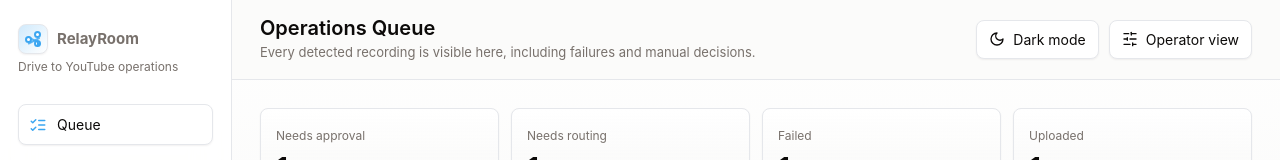
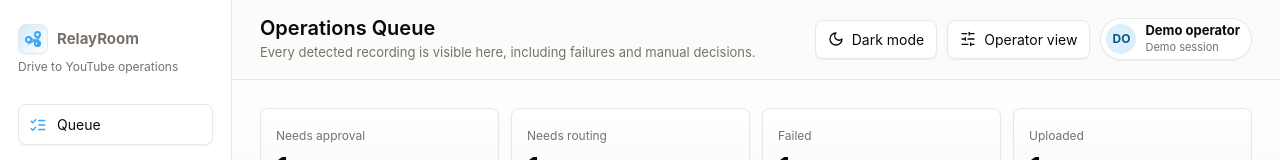
Before and after one commit to thedudeb/RelayRoom, a Next.js app: page /dashboard in a window 1280 px wide. Shown: the top 160 px of the page. Built offline with nearby package versions, Linux system fonts and the light colour scheme; no server answers; the database is empty.

Commit message:
Show signed-in account in app shell

```diff
--- a/app/dashboard/page.tsx
+++ b/app/dashboard/page.tsx
@@ -1,14 +1,19 @@
 import { AppShell } from "@/components/layout/AppShell";
 import { QueueDashboard } from "@/components/dashboard/QueueDashboard";
+import { getCurrentAccount } from "@/lib/auth/account";
 import { getQueueItemsForDemo } from "@/lib/data/repository";
 
 export default async function DashboardPage() {
-  const queueItems = await getQueueItemsForDemo();
+  const [account, queueItems] = await Promise.all([
+    getCurrentAccount(),
+    getQueueItemsForDemo()
+  ]);
 
   return (
     <AppShell
       title="Operations Queue"
       subtitle="Every detected recording is visible here, including failures and manual decisions."
+      account={account}
     >
       <QueueDashboard items={queueItems} />
     </AppShell>
--- a/app/globals.css
+++ b/app/globals.css
@@ -257,6 +257,65 @@ textarea {
   justify-content: flex-end;
 }
 
+.account-badge {
+  align-items: center;
+  background: color-mix(in srgb, var(--surface) 88%, transparent);
+  border: 1px solid var(--line);
+  border-radius: 999px;
+  box-shadow: var(--shadow-tight);
+  display: inline-flex;
+  gap: 9px;
+  min-height: 40px;
+  max-width: min(280px, 32vw);
+  padding: 4px 11px 4px 5px;
+}
+
+.account-badge img,
+.account-badge > span {
+  border-radius: 999px;
+  flex: 0 0 auto;
+  height: 30px;
+  width: 30px;
+}
+
+.account-badge img {
+  border: 1px solid var(--line);
+  object-fit: cover;
+}
+
+.account-badge > span {
+  align-items: center;
+  background: color-mix(in srgb, var(--blue) 18%, var(--surface));
+  color: var(--blue-ink);
+  display: inline-flex;
+  font-size: 12px;
+  font-weight: 750;
+  justify-content: center;
+}
+
+.account-badge div {
+  display: grid;
+  min-width: 0;
+}
+
+.account-badge strong,
+.account-badge small {
+  overflow: hidden;
+  text-overflow: ellipsis;
+  white-space: nowrap;
+}
+
+.account-badge strong {
+  font-size: 13px;
+  font-weight: 650;
+  line-height: 1.2;
+}
+
+.account-badge small {
+  color: var(--muted);
+  font-size: 11px;
+}
+
 .topbar h1 {
   font-size: 20px;
   font-weight: 560;
--- a/app/pipelines/page.tsx
+++ b/app/pipelines/page.tsx
@@ -1,10 +1,12 @@
 import { AppShell } from "@/components/layout/AppShell";
 import { RulePreview } from "@/components/pipelines/RulePreview";
+import { getCurrentAccount } from "@/lib/auth/account";
 import { getPipelinesForDemo, getQueueItemsForDemo } from "@/lib/data/repository";
 import type { QueueItem } from "@/lib/domain/types";
 
 export default async function PipelinesPage() {
-  const [pipelines, queueItems] = await Promise.all([
+  const [account, pipelines, queueItems] = await Promise.all([
+    getCurrentAccount(),
     getPipelinesForDemo(),
     getQueueItemsForDemo()
   ]);
@@ -13,6 +15,7 @@ export default async function PipelinesPage() {
     <AppShell
       title="Pipelines"
       subtitle="Configure watched Drive folders, destination channels, privacy, and routing rules."
+      account={account}
     >
       <div className="split">
         <section className="stack">
--- a/app/settings/page.tsx
+++ b/app/settings/page.tsx
@@ -1,10 +1,14 @@
 import { AppShell } from "@/components/layout/AppShell";
+import { getCurrentAccount } from "@/lib/auth/account";
 
-export default function SettingsPage() {
+export default async function SettingsPage() {
+  const account = await getCurrentAccount();
+
   return (
     <AppShell
       title="Settings"
       subtitle="Timezone, API access, and platform-owner account controls."
+      account={account}
     >
       <div className="split">
         <section className="panel">
--- a/components/layout/AppShell.tsx
+++ b/components/layout/AppShell.tsx
@@ -12,6 +12,12 @@ import {
 import { RelayRoomLogo } from "@/components/brand/RelayRoomLogo";
 import { ThemeToggle } from "@/components/theme/ThemeToggle";
 
+export interface AccountSummary {
+  name?: string | null;
+  email?: string | null;
+  image?: string | null;
+}
+
 const navItems = [
   { href: "/dashboard", label: "Queue", icon: ListChecks },
   { href: "/pipelines", label: "Pipelines", icon: GitBranch },
@@ -22,10 +28,12 @@ const navItems = [
 export function AppShell({
   title,
   subtitle,
+  account,
   children
 }: {
   title: string;
   subtitle: string;
+  account?: AccountSummary | null;
   children: React.ReactNode;
 }) {
   const pathname = usePathname();
@@ -65,6 +73,7 @@ export function AppShell({
               <SlidersHorizontal aria-hidden="true" size={16} />
               Operator view
             </button>
+            <AccountBadge account={account} />
           </div>
         </header>
         <div className="content">{children}</div>
@@ -72,3 +81,29 @@ export function AppShell({
     </div>
   );
 }
+
+function AccountBadge({ account }: { account?: AccountSummary | null }) {
+  const displayName = account?.name || account?.email || "Demo operator";
+  const supportingText = account?.email || "Demo session";
+  const initials = displayName
+    .split(/\s+/)
+    .filter(Boolean)
+    .slice(0, 2)
+    .map((part) => part[0]?.toUpperCase())
+    .join("") || "RR";
+
+  return (
+    <div className="account-badge" title={supportingText}>
+      {account?.image ? (
+        // eslint-disable-next-line @next/next/no-img-element
+        <img src={account.image} alt="" referrerPolicy="no-referrer" />
+      ) : (
+        <span aria-hidden="true">{initials}</span>
+      )}
+      <div>
+        <strong>{displayName}</strong>
+        <small>{supportingText}</small>
+      </div>
+    </div>
+  );
+}
--- /dev/null
+++ b/lib/auth/account.ts
@@ -0,0 +1,16 @@
+import { auth } from "@/auth";
+import type { AccountSummary } from "@/components/layout/AppShell";
+
+export async function getCurrentAccount(): Promise<AccountSummary | null> {
+  const session = await auth();
+
+  if (!session?.user) {
+    return null;
+  }
+
+  return {
+    name: session.user.name,
+    email: session.user.email,
+    image: session.user.image
+  };
+}
```
Also changed, not shown: app/connections/page.tsx (+6 -1 lines).
